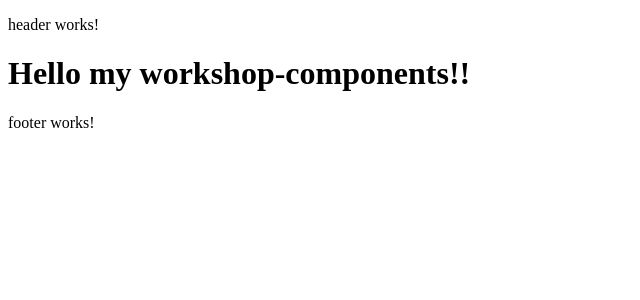
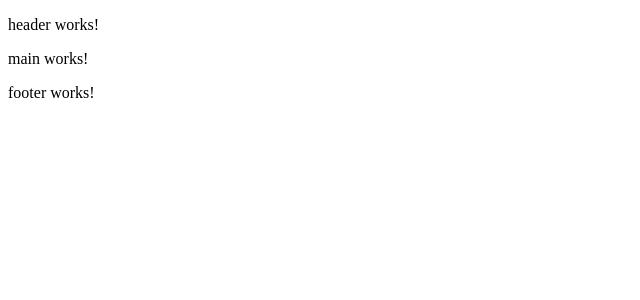
Before and after one commit to SvetlinGG/Angular-WorkShop-28-july, an Angular app in the folder workshop-components/: page / in a window 1280 px wide. Shown: the top 300 px of the page, without its empty margins (0-640 px from the left). Built offline with nearby package versions, Linux system fonts and the light colour scheme.

Commit message:
delete title

```diff
--- a/workshop-components/src/app/app.component.html
+++ b/workshop-components/src/app/app.component.html
@@ -1,4 +1,4 @@
 
 <app-header />
-<h1>Hello my {{title}}!!</h1>
+<app-main />
 <app-footer />
--- a/workshop-components/src/app/app.component.ts
+++ b/workshop-components/src/app/app.component.ts
@@ -2,10 +2,11 @@ import { Component } from '@angular/core';
 import { RouterOutlet } from '@angular/router';
 import { FooterComponent } from "./core/footer/footer.component";
 import { HeaderComponent } from './core/header/header.component';
+import { MainComponent } from './main/main.component';
 
 @Component({
   selector: 'app-root',
-  imports: [RouterOutlet,HeaderComponent, FooterComponent],
+  imports: [RouterOutlet,HeaderComponent, FooterComponent,MainComponent],
   templateUrl: './app.component.html',
   styleUrl: './app.component.css'
 })
```
